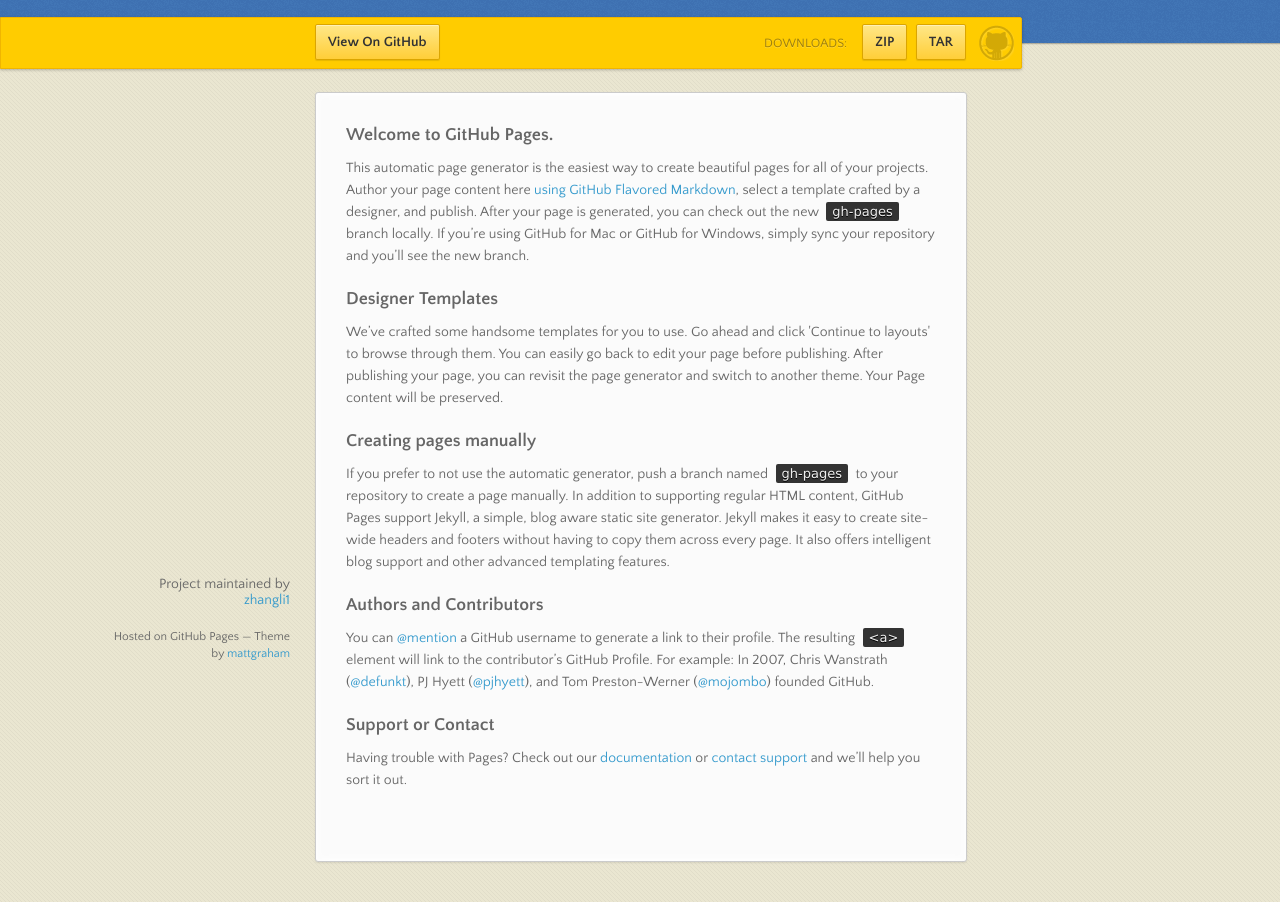
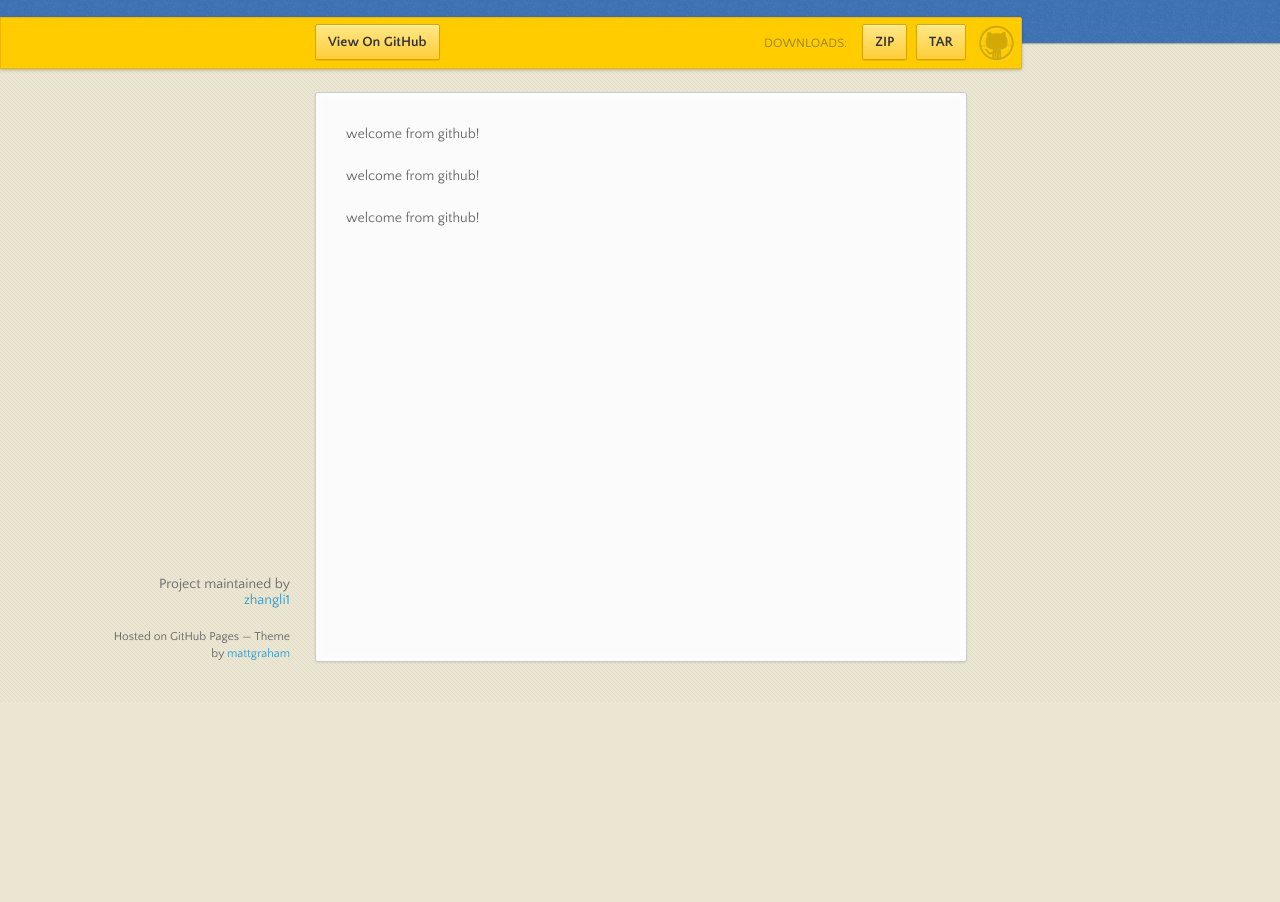
Before and after one commit to zhangli1/MyBlog, a plain HTML site: page index.html in a window 1280 px wide. Shown: the part 98-1000 px from the top of the page. After the commit the page ends 800 px from the top, so only its background shows below. Drawn offline with nearby package versions, Linux system fonts and the light colour scheme.

Commit message:
Create gh-pages branch via GitHub

```diff
--- a/index.html
+++ b/index.html
@@ -39,30 +39,11 @@
         <ul></ul>
       </nav>
       <section>
-        <h3>
-<a id="welcome-to-github-pages" class="anchor" href="#welcome-to-github-pages" aria-hidden="true"><span class="octicon octicon-link"></span></a>Welcome to GitHub Pages.</h3>
+        <p>welcome from github!</p>
 
-<p>This automatic page generator is the easiest way to create beautiful pages for all of your projects. Author your page content here <a href="https://guides.github.com/features/mastering-markdown/">using GitHub Flavored Markdown</a>, select a template crafted by a designer, and publish. After your page is generated, you can check out the new <code>gh-pages</code> branch locally. If you’re using GitHub for Mac or GitHub for Windows, simply sync your repository and you’ll see the new branch.</p>
+<p>welcome from github!</p>
 
-<h3>
-<a id="designer-templates" class="anchor" href="#designer-templates" aria-hidden="true"><span class="octicon octicon-link"></span></a>Designer Templates</h3>
-
-<p>We’ve crafted some handsome templates for you to use. Go ahead and click 'Continue to layouts' to browse through them. You can easily go back to edit your page before publishing. After publishing your page, you can revisit the page generator and switch to another theme. Your Page content will be preserved.</p>
-
-<h3>
-<a id="creating-pages-manually" class="anchor" href="#creating-pages-manually" aria-hidden="true"><span class="octicon octicon-link"></span></a>Creating pages manually</h3>
-
-<p>If you prefer to not use the automatic generator, push a branch named <code>gh-pages</code> to your repository to create a page manually. In addition to supporting regular HTML content, GitHub Pages support Jekyll, a simple, blog aware static site generator. Jekyll makes it easy to create site-wide headers and footers without having to copy them across every page. It also offers intelligent blog support and other advanced templating features.</p>
-
-<h3>
-<a id="authors-and-contributors" class="anchor" href="#authors-and-contributors" aria-hidden="true"><span class="octicon octicon-link"></span></a>Authors and Contributors</h3>
-
-<p>You can <a href="https://github.com/blog/821" class="user-mention">@mention</a> a GitHub username to generate a link to their profile. The resulting <code>&lt;a&gt;</code> element will link to the contributor’s GitHub Profile. For example: In 2007, Chris Wanstrath (<a href="https://github.com/defunkt" class="user-mention">@defunkt</a>), PJ Hyett (<a href="https://github.com/pjhyett" class="user-mention">@pjhyett</a>), and Tom Preston-Werner (<a href="https://github.com/mojombo" class="user-mention">@mojombo</a>) founded GitHub.</p>
-
-<h3>
-<a id="support-or-contact" class="anchor" href="#support-or-contact" aria-hidden="true"><span class="octicon octicon-link"></span></a>Support or Contact</h3>
-
-<p>Having trouble with Pages? Check out our <a href="https://help.github.com/pages">documentation</a> or <a href="https://github.com/contact">contact support</a> and we’ll help you sort it out.</p>
+<p>welcome from github!</p>
       </section>
       <footer>
         <p>Project maintained by <a href="https://github.com/zhangli1">zhangli1</a></p>
```
Also changed, not shown: params.json (+1 -1 lines).
